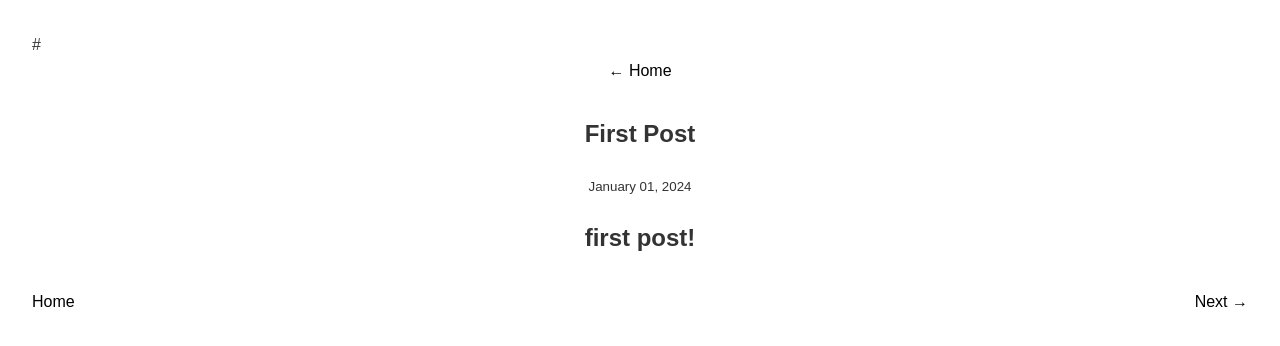
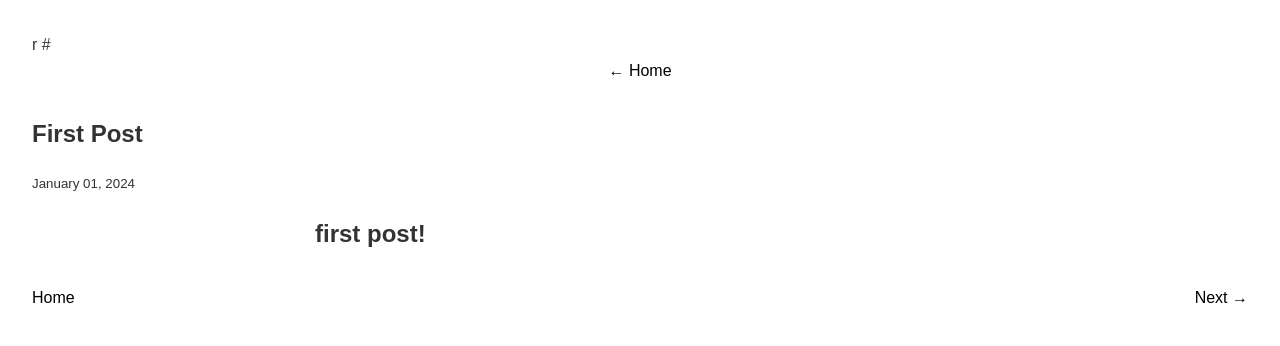
Before and after one commit to lkirk121/lkirk121.github.io, a Jekyll site: the page built from _posts/2024-01-01-first-post.md, in a window 1280 px wide. Shown: the top 346 px of the page. Built offline with Jekyll 4.4.1, drawn with Linux system fonts in a browser that asks for light colours; our own code applies the rules of GitHub Pages for plain Markdown files.

Commit message:
Update post.html

```diff
--- a/_layouts/post.html
+++ b/_layouts/post.html
@@ -1,4 +1,4 @@
-<!DOCTYPE html>
+r<!DOCTYPE html>
 <html lang="en">
 <head>
     <meta charset="UTF-8">
@@ -8,7 +8,7 @@
 </head>
 <body>
     <style>
-        main {
+        header {
             text-align: center;
         }
         article {
```
